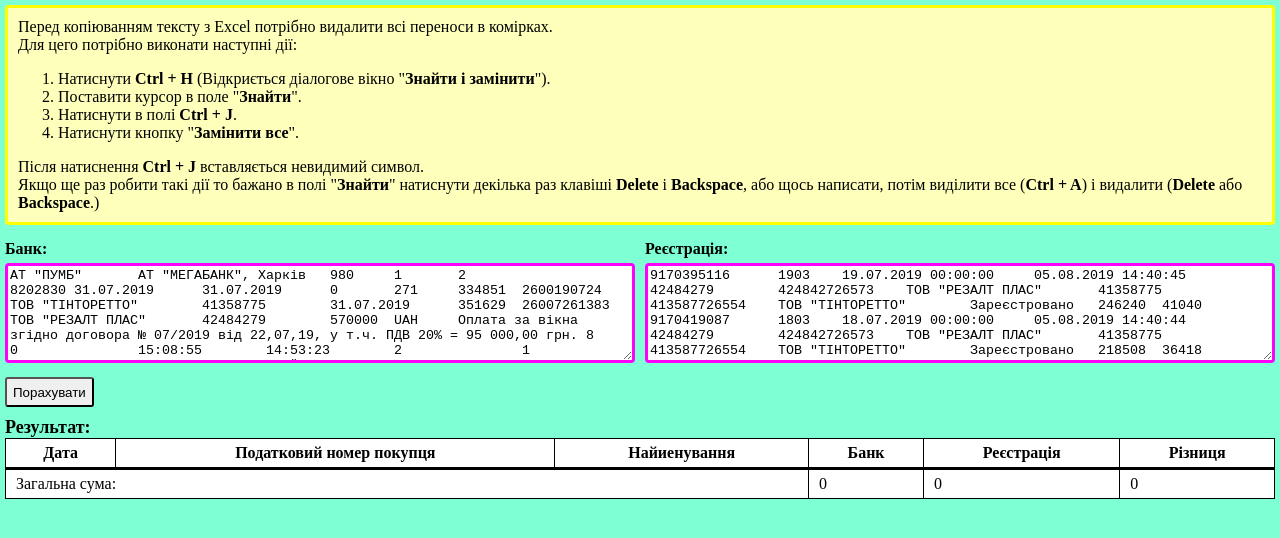
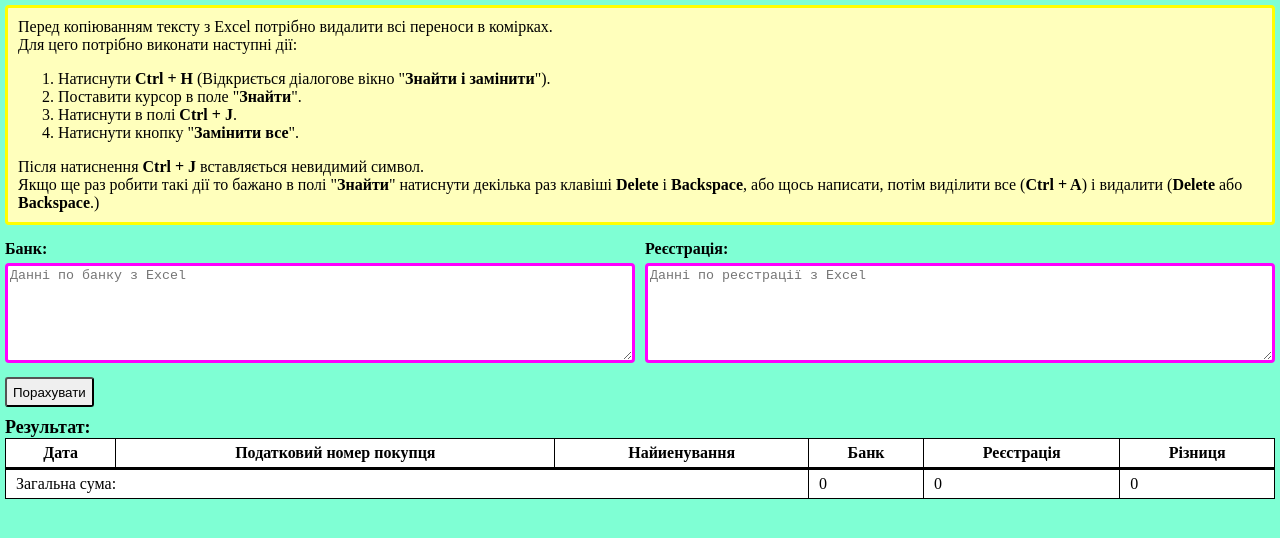
Before and after one commit to ziozyun/ziozyun.github.io, a plain HTML site: page br_calc/index.html in a window 1280 px wide. Drawn offline with Linux system fonts and the light colour scheme.

Commit message:
delete tmp

```diff
--- a/index.html
+++ b/br_calc/index.html
@@ -24,17 +24,11 @@
 <div class="columns_row">
     <div class="columns_row__column">
         <label for="bank" class="column__title">Банк:</label>
-        <textarea id="bank" class="column__textarea" placeholder="Данні по банку з Excel">АТ "ПУМБ"	АТ "МЕГАБАНК", Харків	980	1	2			8202830	31.07.2019	31.07.2019	0	271	334851	2600190724	ТОВ "ТІНТОРЕТТО"	41358775	31.07.2019	351629	26007261383	ТОВ "РЕЗАЛТ ПЛАС"	42484279	570000	UAH	Оплата за вікна згідно договора № 07/2019 від 22,07,19, у т.ч. ПДВ 20% = 95 000,00 грн.	8	0		15:08:55	14:53:23	2		1
-ПЕЧЕРСЬКА Ф.АТ КБ"ПРИВАТБАНК", М.КИЇВ	АТ "МЕГАБАНК", Харків	980	1	2			8202258	31.07.2019	31.07.2019	0	1197	300711	26009052600818	ТIНТОРЕТТО ТОВ	41358775	31.07.2019	351629	26007261383	ТОВ "РЕЗАЛТ ПЛАС"	42484279	330000	UAH	Оплата за вiкна згiдно договора N 07/2019 вiд 22,07,19 У сумi 275000.00 грн., ПДВ - 20 % 55000.00 грн.	8	0		14:37:19	14:22:00	2		1
-</textarea>
+        <textarea id="bank" class="column__textarea" placeholder="Данні по банку з Excel"></textarea>
     </div>
     <div class="columns_row__column">
         <label for="register" class="column__title">Реєстрація:</label>
-        <textarea id="register" class="column__textarea" placeholder="Данні по реєстрації з Excel">9170395116	1903	19.07.2019 00:00:00	05.08.2019 14:40:45	42484279	424842726573	ТОВ "РЕЗАЛТ ПЛАС"	41358775	413587726554	ТОВ "ТІНТОРЕТТО"	Зареєстровано	246240	41040
-9170419087	1803	18.07.2019 00:00:00	05.08.2019 14:40:44	42484279	424842726573	ТОВ "РЕЗАЛТ ПЛАС"	41358775	413587726554	ТОВ "ТІНТОРЕТТО"	Зареєстровано	218508	36418
-9170387040	1802	18.07.2019 00:00:00	05.08.2019 14:40:39	42484279	424842726573	ТОВ "РЕЗАЛТ ПЛАС"	41358775	413587726554	ТОВ "ТІНТОРЕТТО"	Зареєстровано	219732	36622
-9170386235	1801	18.07.2019 00:00:00	05.08.2019 14:40:36	42484279	424842726573	ТОВ "РЕЗАЛТ ПЛАС"	41358775	413587726554	ТОВ "ТІНТОРЕТТО"	Зареєстровано	215520	35920
-</textarea>
+        <textarea id="register" class="column__textarea" placeholder="Данні по реєстрації з Excel"></textarea>
     </div>
 </div>
 <div class="buttons">
```
Also changed, not shown: br_calc/main.css (renamed from main.css), br_calc/main.js (renamed from main.js), 1 other file.
